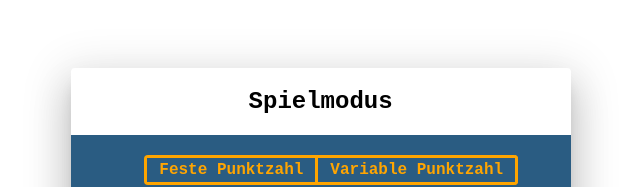
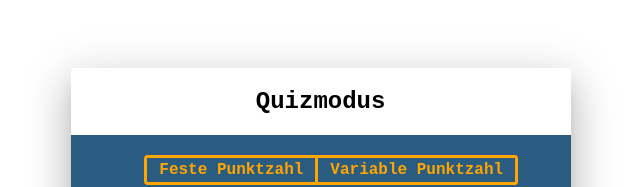
Before and after one commit to jannickbraendel/sdr-quiz-points, an Angular app: page / in a window 1280 px wide. Shown: the part 132-319 px from the top of the page, without its empty margins (443-1083 px from the left). Built offline with nearby package versions, Linux system fonts and the light colour scheme.

Commit message:
test-commit

```diff
--- a/src/app/app.component.html
+++ b/src/app/app.component.html
@@ -1,5 +1,5 @@
 <ng-template id="dialogTemplate" #startDialog>
-    <h2>Spielmodus</h2>
+    <h2>Quizmodus</h2>
     <mat-dialog-content>
         <mat-button-toggle-group #group="matButtonToggleGroup">
             <mat-button-toggle value="boxes" (change)="onToggleChange($event.value)">Feste Punktzahl</mat-button-toggle>
```
